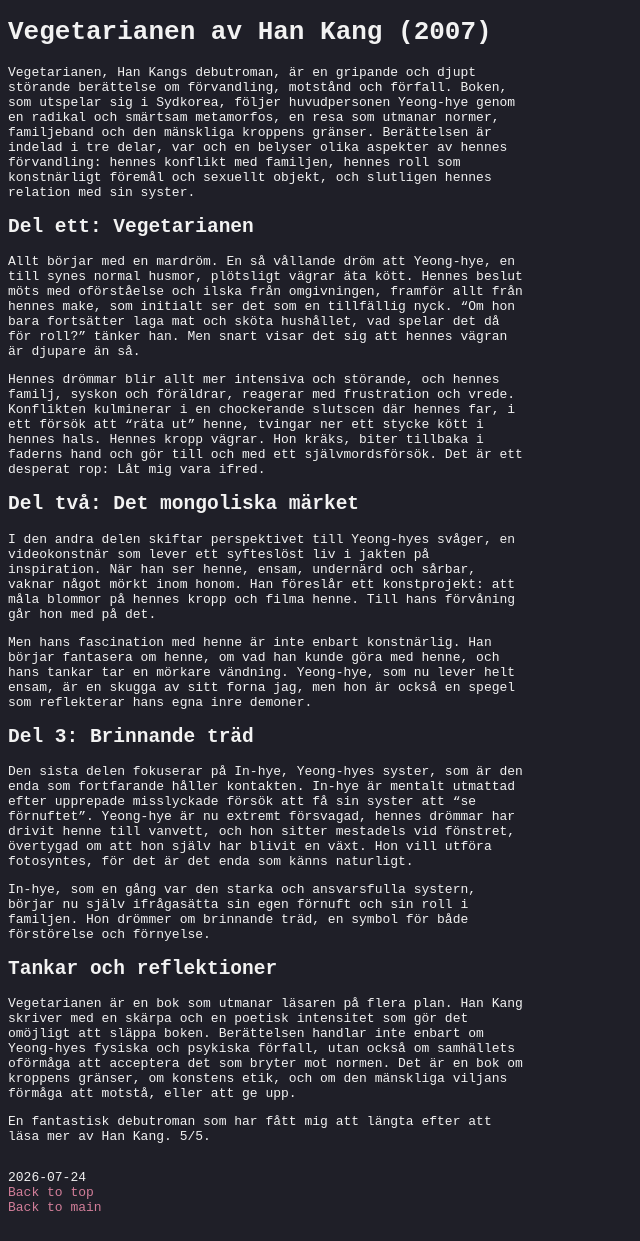
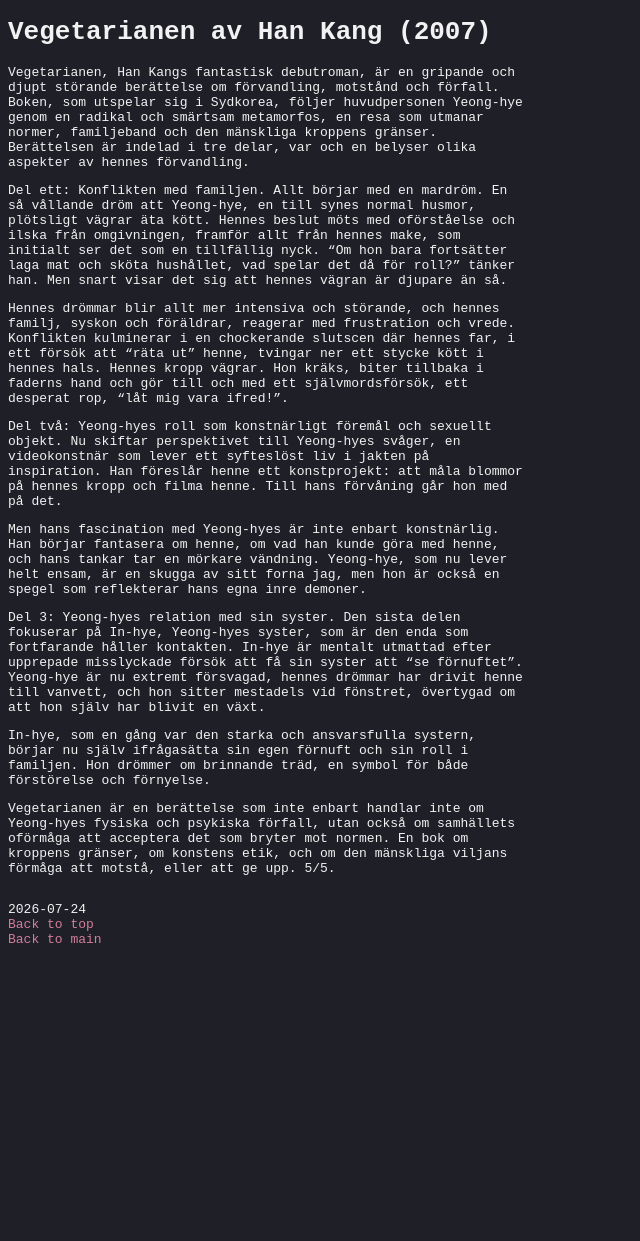
Before and after one commit to s-estay/s-estay.github.io, a Jekyll site: the page built from _posts/2026-07-24-vegetarianen.md, in a window 1280 px wide. Shown: the whole page, without its empty margins (0-640 px from the left). Built offline with Jekyll 4.4.1, drawn with Linux system fonts in a browser that asks for light colours; after the commit the page ends 973 px from its top, so only the background shows below that.

Commit message:
Update 2026-07-24-vegetarianen.md

```diff
--- a/_posts/2026-07-24-vegetarianen.md
+++ b/_posts/2026-07-24-vegetarianen.md
@@ -4,28 +4,18 @@
 tags: [books]
 ---
 
-Vegetarianen, Han Kangs debutroman, är en gripande och djupt störande berättelse om förvandling, motstånd och förfall. Boken, som utspelar sig i Sydkorea, följer huvudpersonen Yeong-hye genom en radikal och smärtsam metamorfos, en resa som utmanar normer, familjeband och den mänskliga kroppens gränser. Berättelsen är indelad i tre delar, var och en belyser olika aspekter av hennes förvandling: hennes konflikt med familjen, hennes roll som konstnärligt föremål och sexuellt objekt, och slutligen hennes relation med sin syster.
+Vegetarianen, Han Kangs fantastisk debutroman, är en gripande och djupt störande berättelse om förvandling, motstånd och förfall. Boken, som utspelar sig i Sydkorea, följer huvudpersonen Yeong-hye genom en radikal och smärtsam metamorfos, en resa som utmanar normer, familjeband och den mänskliga kroppens gränser. Berättelsen är indelad i tre delar, var och en belyser olika aspekter av hennes förvandling.
 
-## Del ett: Vegetarianen
+Del ett: Konflikten med familjen. Allt börjar med en mardröm. En så vållande dröm att Yeong-hye, en till synes normal husmor, plötsligt vägrar äta kött. Hennes beslut möts med oförståelse och ilska från omgivningen, framför allt från hennes make, som initialt ser det som en tillfällig nyck. "Om hon bara fortsätter laga mat och sköta hushållet, vad spelar det då för roll?" tänker han. Men snart visar det sig att hennes vägran är djupare än så.
 
-Allt börjar med en mardröm. En så vållande dröm att Yeong-hye, en till synes normal husmor, plötsligt vägrar äta kött. Hennes beslut möts med oförståelse och ilska från omgivningen, framför allt från hennes make, som initialt ser det som en tillfällig nyck. "Om hon bara fortsätter laga mat och sköta hushållet, vad spelar det då för roll?" tänker han. Men snart visar det sig att hennes vägran är djupare än så.
+Hennes drömmar blir allt mer intensiva och störande, och hennes familj, syskon och föräldrar, reagerar med frustration och vrede. Konflikten kulminerar i en chockerande slutscen där hennes far, i ett försök att "räta ut" henne, tvingar ner ett stycke kött i hennes hals. Hennes kropp vägrar. Hon kräks, biter tillbaka i faderns hand och gör till och med ett självmordsförsök, ett desperat rop, "låt mig vara ifred!".
 
-Hennes drömmar blir allt mer intensiva och störande, och hennes familj, syskon och föräldrar, reagerar med frustration och vrede. Konflikten kulminerar i en chockerande slutscen där hennes far, i ett försök att "räta ut" henne, tvingar ner ett stycke kött i hennes hals. Hennes kropp vägrar. Hon kräks, biter tillbaka i faderns hand och gör till och med ett självmordsförsök. Det är ett desperat rop: Låt mig vara ifred.
+Del två: Yeong-hyes roll som konstnärligt föremål och sexuellt objekt. Nu skiftar perspektivet till Yeong-hyes svåger, en videokonstnär som lever ett syfteslöst liv i jakten på inspiration. Han föreslår henne ett konstprojekt: att måla blommor på hennes kropp och filma henne. Till hans förvåning går hon med på det.
 
-## Del två: Det mongoliska märket
+Men hans fascination med Yeong-hyes är inte enbart konstnärlig. Han börjar fantasera om henne, om vad han kunde göra med henne, och hans tankar tar en mörkare vändning. Yeong-hye, som nu lever helt ensam, är en skugga av sitt forna jag, men hon är också en spegel som reflekterar hans egna inre demoner.
 
-I den andra delen skiftar perspektivet till Yeong-hyes svåger, en videokonstnär som lever ett syfteslöst liv i jakten på inspiration. När han ser henne, ensam, undernärd och sårbar, vaknar något mörkt inom honom. Han föreslår ett konstprojekt: att måla blommor på hennes kropp och filma henne. Till hans förvåning går hon med på det.
-
-Men hans fascination med henne är inte enbart konstnärlig. Han börjar fantasera om henne, om vad han kunde göra med henne, och hans tankar tar en mörkare vändning. Yeong-hye, som nu lever helt ensam, är en skugga av sitt forna jag, men hon är också en spegel som reflekterar hans egna inre demoner.
-
-## Del 3: Brinnande träd
-
-Den sista delen fokuserar på In-hye, Yeong-hyes syster, som är den enda som fortfarande håller kontakten. In-hye är mentalt utmattad efter upprepade misslyckade försök att få sin syster att "se förnuftet". Yeong-hye är nu extremt försvagad, hennes drömmar har drivit henne till vanvett, och hon sitter mestadels vid fönstret, övertygad om att hon själv har blivit en växt. Hon vill utföra fotosyntes, för det är det enda som känns naturligt.
+Del 3: Yeong-hyes relation med sin syster. Den sista delen fokuserar på In-hye, Yeong-hyes syster, som är den enda som fortfarande håller kontakten. In-hye är mentalt utmattad efter upprepade misslyckade försök att få sin syster att "se förnuftet". Yeong-hye är nu extremt försvagad, hennes drömmar har drivit henne till vanvett, och hon sitter mestadels vid fönstret, övertygad om att hon själv har blivit en växt.
 
 In-hye, som en gång var den starka och ansvarsfulla systern, börjar nu själv ifrågasätta sin egen förnuft och sin roll i familjen. Hon drömmer om brinnande träd, en symbol för både förstörelse och förnyelse.
 
-## Tankar och reflektioner
-
-Vegetarianen är en bok som utmanar läsaren på flera plan. Han Kang skriver med en skärpa och en poetisk intensitet som gör det omöjligt att släppa boken. Berättelsen handlar inte enbart om Yeong-hyes fysiska och psykiska förfall, utan också om samhällets oförmåga att acceptera det som bryter mot normen. Det är en bok om kroppens gränser, om konstens etik, och om den mänskliga viljans förmåga att motstå, eller att ge upp.
-
-En fantastisk debutroman som har fått mig att längta efter att läsa mer av Han Kang. 5/5.
+Vegetarianen är en berättelse som inte enbart handlar inte om Yeong-hyes fysiska och psykiska förfall, utan också om samhällets oförmåga att acceptera det som bryter mot normen. En bok om kroppens gränser, om konstens etik, och om den mänskliga viljans förmåga att motstå, eller att ge upp. 5/5.
```
